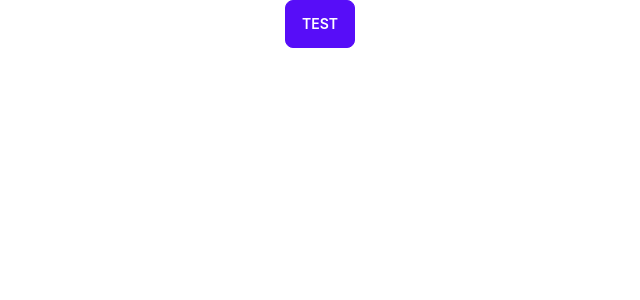
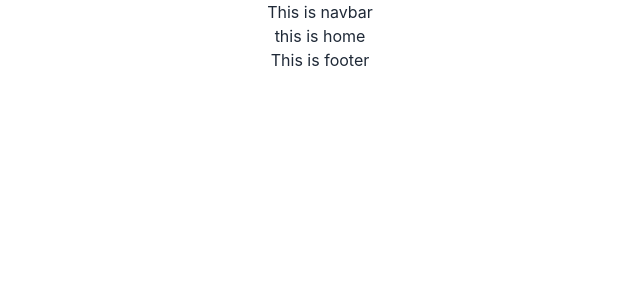
Before and after one commit to Sayeednayeem1/leadzen-react-js-assignment, a React (Create React App) app: page / in a window 1280 px wide. Shown: the top 300 px of the page, without its empty margins (320-960 px from the left). Built offline with nearby package versions, Linux system fonts and the light colour scheme.

Commit message:
installed react router dom and created home, footer, navbar, about etc routes

```diff
--- a/package.json
+++ b/package.json
@@ -9,6 +9,7 @@
     "daisyui": "^2.50.0",
     "react": "^18.2.0",
     "react-dom": "^18.2.0",
+    "react-router-dom": "^6.8.0",
     "react-scripts": "5.0.1",
     "web-vitals": "^2.1.4"
   },
--- a/src/App.js
+++ b/src/App.js
@@ -1,10 +1,12 @@
 
+import { RouterProvider } from 'react-router-dom';
 import './App.css';
+import { router } from './router/Router';
 
 function App() {
   return (
     <div className="App">
-      <button className='btn btn-primary'>Test</button>
+      <RouterProvider router={router}></RouterProvider>
     </div>
   );
 }
--- /dev/null
+++ b/src/components/About/About.js
@@ -0,0 +1,11 @@
+import React from 'react';
+
+const About = () => {
+    return (
+        <div>
+            <h3>this is about</h3>
+        </div>
+    );
+};
+
+export default About;
--- /dev/null
+++ b/src/components/Footer/Footer.js
@@ -0,0 +1,11 @@
+import React from 'react';
+
+const Footer = () => {
+    return (
+        <div>
+            <h3>This is footer</h3>
+        </div>
+    );
+};
+
+export default Footer;
--- /dev/null
+++ b/src/components/Home/Home.js
@@ -0,0 +1,11 @@
+import React from 'react';
+
+const Home = () => {
+    return (
+        <div>
+            <h5>this is home</h5>
+        </div>
+    );
+};
+
+export default Home;
--- /dev/null
+++ b/src/components/Navbar/Navbar.js
@@ -0,0 +1,11 @@
+import React from 'react';
+
+const Navbar = () => {
+    return (
+        <div>
+            <h6>This is navbar</h6>
+        </div>
+    );
+};
+
+export default Navbar;
--- /dev/null
+++ b/src/components/PageNotFound/PageNotFound.js
@@ -0,0 +1,11 @@
+import React from 'react';
+
+const PageNotFound = () => {
+    return (
+        <div>
+            <h3>this is page not found page</h3>
+        </div>
+    );
+};
+
+export default PageNotFound;
--- /dev/null
+++ b/src/layout/Main.js
@@ -0,0 +1,16 @@
+import React from 'react';
+import { Outlet } from 'react-router-dom';
+import Footer from '../components/Footer/Footer';
+import Navbar from '../components/Navbar/Navbar';
+
+const Main = () => {
+    return (
+        <div>
+            <Navbar />
+            <Outlet />
+            <Footer />
+        </div>
+    );
+};
+
+export default Main;
--- /dev/null
+++ b/src/router/Router.js
@@ -0,0 +1,18 @@
+import { createBrowserRouter } from "react-router-dom";
+import Home from "../components/Home/Home";
+import Main from "../layout/Main";
+
+
+
+export const router = createBrowserRouter([
+    {
+        path: '/',
+        element: <Main></Main>,
+        children: [
+            {
+                path: '/',
+                element: <Home></Home>
+            }
+        ]
+    }
+])
```
Also changed, not shown: 1 other file (tests, documents, lock files or other folders).
